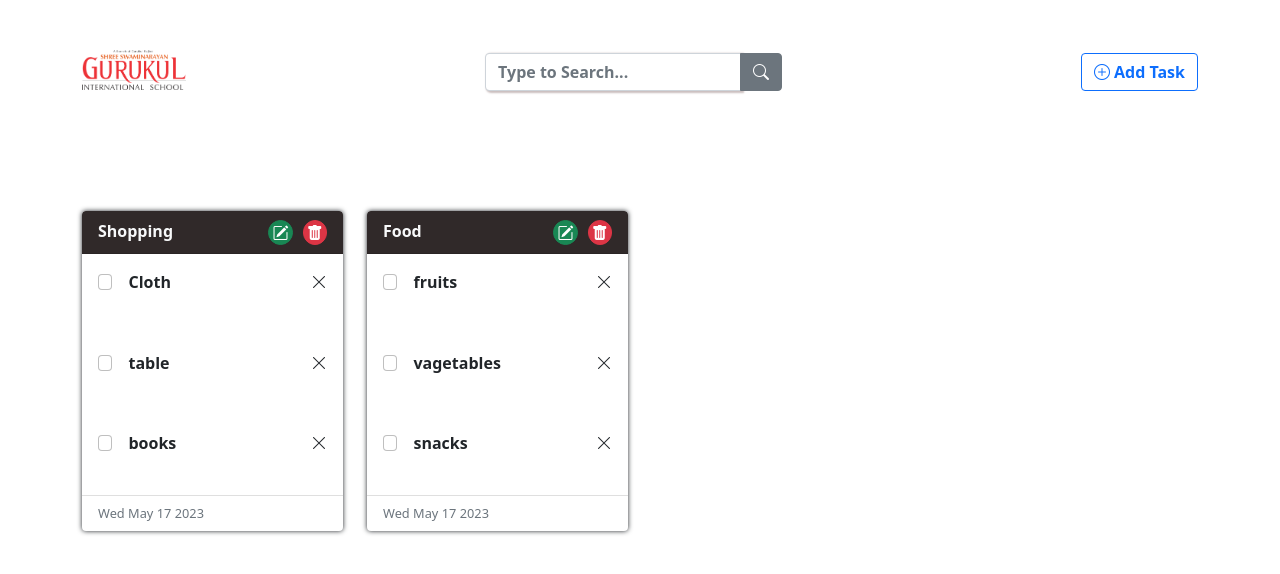
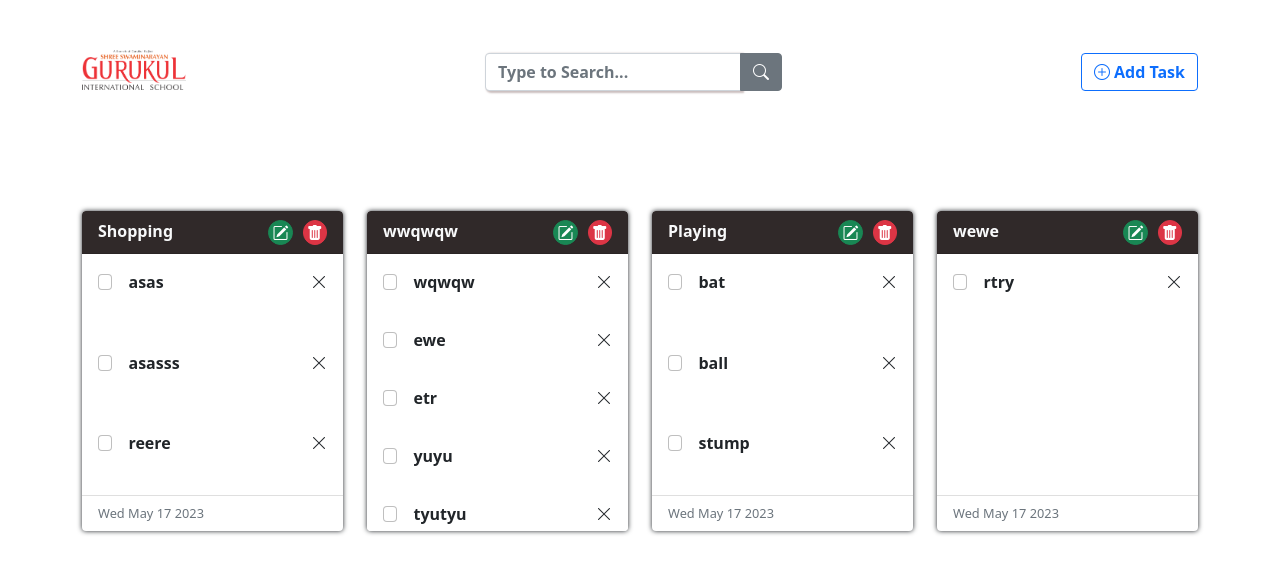
Before and after one commit to Dhaval-Chavda/To-Do_with_.Net_API, an Angular app: page /to-do in a window 1280 px wide. Shown: the top 574 px of the page. Built offline with nearby package versions, Linux system fonts and the light colour scheme; data requests are answered from the project's data file.

Commit message:
some changes

```diff
--- a/db.json
+++ b/db.json
@@ -3,13 +3,13 @@
     {
       "taskList": [
         {
-          "taskName": "Cloth"
+          "taskName": "asas"
         },
         {
-          "taskName": "table"
+          "taskName": "asasss"
         },
         {
-          "taskName": "books"
+          "taskName": "reere"
         }
       ],
       "taskTitle": "Shopping",
@@ -18,18 +18,50 @@
     {
       "taskList": [
         {
-          "checkbox": false,
-          "taskName": "fruits"
+          "taskName": "wqwqw"
         },
         {
-          "taskName": "vagetables"
+          "taskName": "ewe"
         },
         {
-          "taskName": "snacks"
+          "taskName": "etr"
+        },
+        {
+          "taskName": "yuyu"
+        },
+        {
+          "taskName": "tyutyu"
+        },
+        {
+          "taskName": "tyuytu"
         }
       ],
-      "taskTitle": "Food",
-      "id": 2
+      "taskTitle": "wwqwqw",
+      "id": 4
+    },
+    {
+      "taskList": [
+        {
+          "taskName": "bat"
+        },
+        {
+          "taskName": "ball"
+        },
+        {
+          "taskName": "stump"
+        }
+      ],
+      "taskTitle": "Playing",
+      "id": 5
+    },
+    {
+      "taskList": [
+        {
+          "taskName": "rtry"
+        }
+      ],
+      "taskTitle": "wewe",
+      "id": 6
     }
   ]
 }
--- a/src/app/app.module.ts
+++ b/src/app/app.module.ts
@@ -7,6 +7,7 @@ import { ToDoComponent } from './to-do/to-do.component';
 import { FormsModule } from '@angular/forms';
 import { HttpClientModule } from '@angular/common/http';
 import { ToastrModule } from 'ngx-toastr';
+import { BrowserAnimationsModule } from '@angular/platform-browser/animations';
 
 
 
@@ -20,7 +21,8 @@ import { ToastrModule } from 'ngx-toastr';
     AppRoutingModule,
     FormsModule,
     HttpClientModule,
-    ToastrModule.forRoot()
+    ToastrModule.forRoot(),
+    BrowserAnimationsModule
 
 
   ],
--- a/src/app/to-do-3.service.ts
+++ b/src/app/to-do-3.service.ts
@@ -7,6 +7,7 @@ import { Injectable } from '@angular/core';
 export class ToDo3Service{
 
   jsonURL = 'http://localhost:3000/TASK';
+  splice: any;
 
   constructor(private http: HttpClient) { }
 
--- a/src/app/to-do/to-do.component.html
+++ b/src/app/to-do/to-do.component.html
@@ -1,4 +1,4 @@
-<!-- ========================================================   Top Bar Content =============================================================-->
+<!-- ========================================================   Top Bar Content =============================================================================-->
 
 <nav class="navbar navbar-expand-lg mt-4">
     <div class="container">
@@ -16,7 +16,7 @@
         <div>
 
             <div class="mt-1">
-                <button class="btn btn-outline-primary fw-bold btn-add" type="button" data-bs-toggle="modal" data-bs-target="#modal"><i class="bi bi-plus-circle me-1"></i>Add
+                <button class="btn btn-outline-primary fw-bold btn-add" type="button" data-bs-toggle="modal" data-bs-target="#modal"><i class="bi bi-plus-circle me-1" ></i>Add
                     Task</button>
             </div>
 
@@ -27,7 +27,7 @@
 
 
 
-<!--==========================================================================  Modal  ==========================================================-->
+<!--==========================================================================  Modal  ==========================================================================-->
 
 
 <div class="modal fade" id="modal" tabindex="-1" aria-labelledby="exampleModalLabel" aria-hidden="true">
@@ -35,8 +35,8 @@
         <div class="modal-content">
             <div class="modal-header">
                 <input type="text" class="form-control inp2" id="recipient-name" placeholder="Title"
-                    (keyup.enter)="addTask()" [(ngModel)]="task.taskTitle">
-                <button type="button" class="btn-close" data-bs-dismiss="modal" aria-label="Close"></button>
+                    (keyup.enter)="addTask()" [(ngModel)]="task.taskTitle" >
+                <button type="button" class="btn-close" data-bs-dismiss="modal" aria-label="Close" (click)="clearData()"></button>
             </div>
             <div class="modal-body">
 
@@ -76,7 +76,7 @@
 
 
 
-<!-- ===================================================================  Task Content Cards   ==============================================================-->
+<!-- ===================================================================  Task Content Cards   ========================================================================-->
 
 
 <div class="container">
@@ -106,6 +106,7 @@
                                     style="width: 100%;">{{itemData.taskName}}</label>
                                 <label class="form-check-label" *ngIf="itemData.checkbox" for="cbox3"
                                     style="width: 100%;"><del>{{itemData.taskName}}</del></label>
+
                                 <i class="bi bi-x-lg"></i>
 
                             </div>
--- a/src/app/to-do/to-do.component.ts
+++ b/src/app/to-do/to-do.component.ts
@@ -16,7 +16,9 @@ alltask: Array<DynamicGrid> = new Array<DynamicGrid>();
   task!: DynamicGrid;
   searchValue: any;
   update: boolean=true;
+  clr = false;
   date: Date = new Date();
+  getlistArray: DynamicGrid;
 
 constructor (private toastr: ToastrService, private api: ToDo3Service) {}
 
@@ -51,6 +53,7 @@ addTask(){
   this.api.addData(this.task).subscribe({
     next: (res) => {console.log(res)
     this.getTask();
+    this.addBlankItem();
     this.task = new DynamicGrid;
     },
 
@@ -63,7 +66,6 @@ addTask(){
 getTask(){
   this.api.getData().subscribe({
     next:(res)=>{console.log(res)
-
       this.alltask = res},
     error: (err) => {console.log(err)},
     complete: () => {console.log('Success')}
@@ -124,6 +126,15 @@ typingSearchData() {
     this.getTask();
   }
 }
+clearData()
+{
+
+  this.clr = true;
+  this.getTask();
+  this.update= false;
+  this.task = new DynamicGrid;
+  this.addBlankItem();
+}
 
 
 }
```
